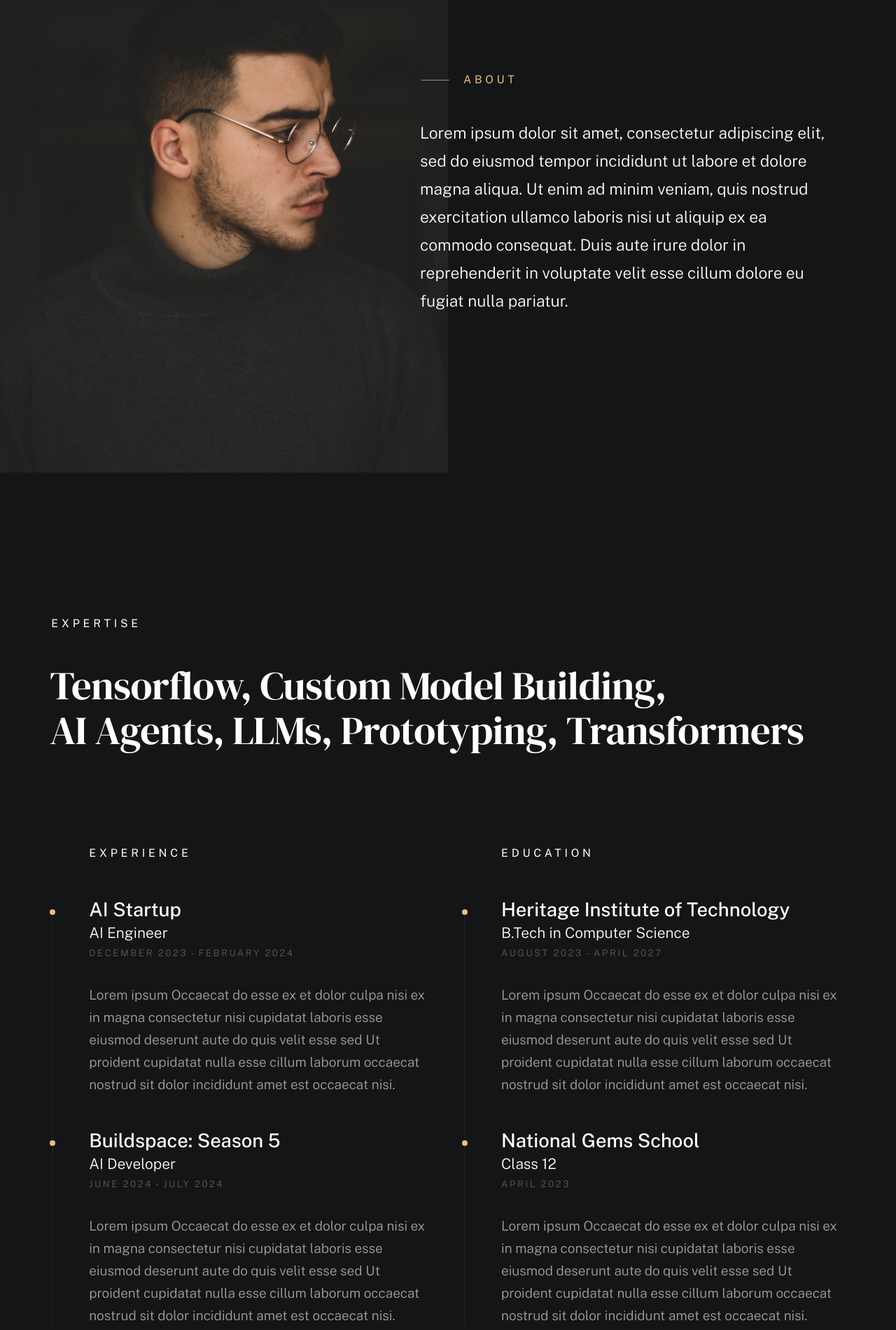
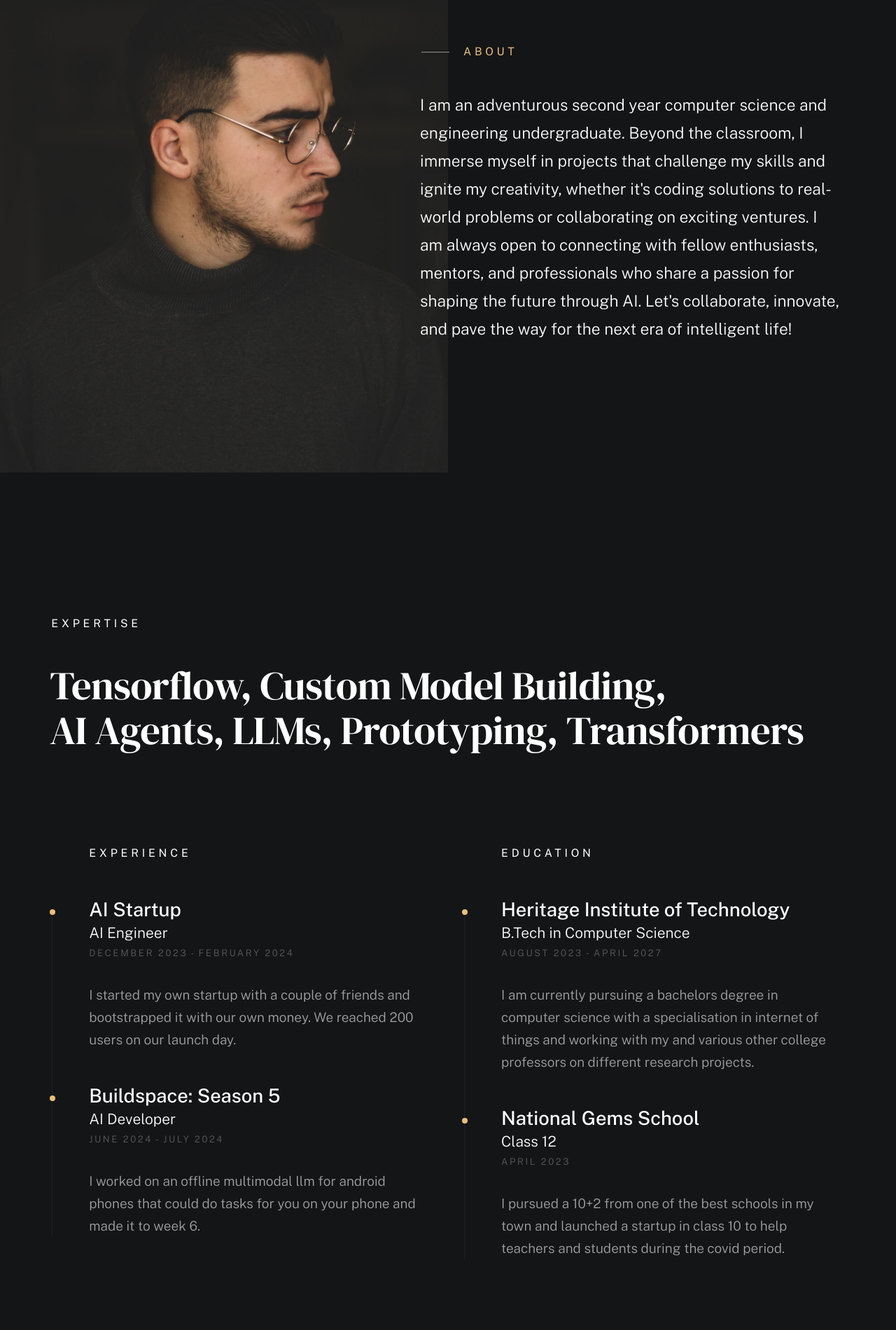
Before and after one commit to kanishkpaul/portfolio, a plain HTML site: page kanishk-portfolio/kanishk-portfolio/index.html in a window 1280 px wide. Shown: the part 1140-3040 px from the top of the page at 70% size. Drawn offline with nearby package versions, Linux system fonts and the light colour scheme; a web font is replaced by a local one.

Commit message:
updated paragraphs

```diff
--- a/kanishk-portfolio/kanishk-portfolio/index.html
+++ b/kanishk-portfolio/kanishk-portfolio/index.html
@@ -128,11 +128,11 @@
                                 About
                             </h2>
                             <p class="attention-getter" data-animate-el>
-                                Lorem ipsum dolor sit amet, consectetur adipiscing elit, sed do eiusmod
-                                tempor incididunt ut labore et dolore magna aliqua. Ut enim ad minim
-                                veniam, quis nostrud exercitation ullamco laboris nisi ut aliquip ex
-                                ea commodo consequat. Duis aute irure dolor in reprehenderit in voluptate
-                                velit esse cillum dolore eu fugiat nulla pariatur.
+                                I am an adventurous second year computer science and engineering undergraduate.
+                                Beyond the classroom, I immerse myself in projects that challenge my skills and ignite my creativity,
+                                whether it's coding solutions to real-world problems or collaborating on exciting ventures.
+                                I am always open to connecting with fellow enthusiasts, mentors, and professionals who share a passion for shaping the future through AI.
+                                Let's collaborate, innovate, and pave the way for the next era of intelligent life!
                             </p>
 
 
@@ -177,7 +177,7 @@
                                     <p class="timeline__timeframe">December 2023 - February 2024</p>
                                 </div>
                                 <div class="timeline__desc">
-                                    <p>Lorem ipsum Occaecat do esse ex et dolor culpa nisi ex in magna consectetur nisi cupidatat laboris esse eiusmod deserunt aute do quis velit esse sed Ut proident cupidatat nulla esse cillum laborum occaecat nostrud sit dolor incididunt amet est occaecat nisi.</p>
+                                    <p>I started my own startup with a couple of friends and bootstrapped it with our own money. We reached 200 users on our launch day.</p>
                                 </div>
                             </div>
 
@@ -189,7 +189,7 @@
                                     <p class="timeline__timeframe">June 2024 - July 2024</p>
                                 </div>
                                 <div class="timeline__desc">
-                                    <p>Lorem ipsum Occaecat do esse ex et dolor culpa nisi ex in magna consectetur nisi cupidatat laboris esse eiusmod deserunt aute do quis velit esse sed Ut proident cupidatat nulla esse cillum laborum occaecat nostrud sit dolor incididunt amet est occaecat nisi.</p>
+                                    <p>I worked on an offline multimodal llm for android phones that could do tasks for you on your phone and made it to week 6.</p>
                                 </div>
                             </div>
 
@@ -213,7 +213,7 @@
                                     <p class="timeline__timeframe">August 2023 - April 2027</p>
                                 </div>
                                 <div class="timeline__desc">
-                                    <p>Lorem ipsum Occaecat do esse ex et dolor culpa nisi ex in magna consectetur nisi cupidatat laboris esse eiusmod deserunt aute do quis velit esse sed Ut proident cupidatat nulla esse cillum laborum occaecat nostrud sit dolor incididunt amet est occaecat nisi.</p>
+                                    <p>I am currently pursuing a bachelors degree in computer science with a specialisation in internet of things and working with my and various other college professors on different research projects.</p>
                                 </div>
                             </div>
 
@@ -225,7 +225,7 @@
                                     <p class="timeline__timeframe">April 2023</p>
                                 </div>
                                 <div class="timeline__desc">
-                                    <p>Lorem ipsum Occaecat do esse ex et dolor culpa nisi ex in magna consectetur nisi cupidatat laboris esse eiusmod deserunt aute do quis velit esse sed Ut proident cupidatat nulla esse cillum laborum occaecat nostrud sit dolor incididunt amet est occaecat nisi.</p>
+                                    <p>I pursued a 10+2 from one of the best schools in my town and launched a startup in class 10 to help teachers and students during the covid period.</p>
                                 </div>
                             </div>
 
```
